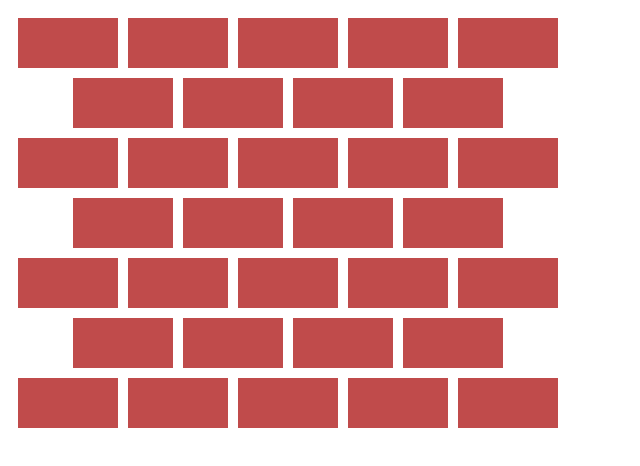
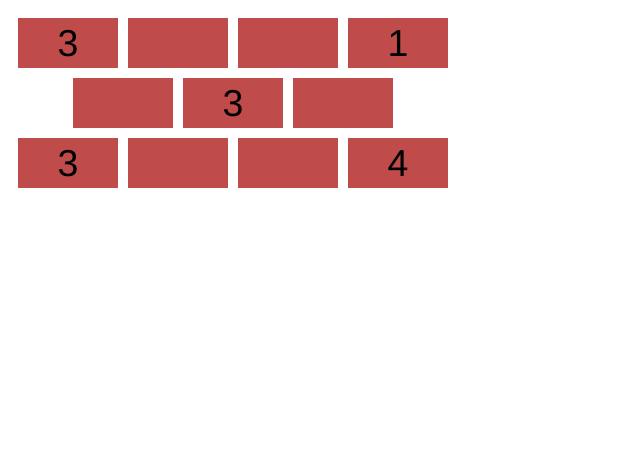
Before and after one commit to johnbcoughlin/cautious-memory, a plain HTML site: page bricks.html in a window 1280 px wide. Shown: the whole page, without its empty margins (0-640 px from the left). Drawn offline with Linux system fonts and the light colour scheme.

Commit message:
added function to draw numbers on bricks from JSON element containing puzzle data

```diff
--- a/bricks.css
+++ b/bricks.css
@@ -16,3 +16,6 @@
 .brick {
 	fill: rgb(192,75,75);
 }
+svg text {
+	pointer-events: none;
+}
--- a/bricks.js
+++ b/bricks.js
@@ -6,8 +6,8 @@ const unitheight = brickheight + mortar;
 const halfunit = unitlength / 2;
 const horizmortarlength = (brickwidth - mortar)/2;
 
-const nColumns = 5;
-const nRows = 7;
+const nColumns = 4;
+const nRows = 3;
 
 /* creating arrays of mortor ids located on the outside of each corner brick */
 const ULcorner = ['H1-1', 'H2-1', 'H1-2', 'V1-1'];
@@ -190,3 +190,22 @@ function drawpuzzle(nColumns, nRows) {
 }
 
 drawpuzzle(nColumns, nRows);
+
+const puzzle1 = {'B1-1': 3, 'B4-1': 1, 'B2-2': 3, 'B1-3': 3, 'B4-3': 4};
+
+function drawpuzzletext(puzzle) {
+	for (let key in puzzle) {
+		const xcoord = parseInt(document.getElementById(key).getAttributeNS(null, 'x')) + brickwidth / 2;
+		const ycoord = parseInt(document.getElementById(key).getAttributeNS(null, 'y')) + .75 * brickheight;
+		const clue = document.createElementNS(svgns, 'text');
+		clue.setAttributeNS(null, 'x', xcoord);
+		clue.setAttributeNS(null, 'y', ycoord);
+		clue.setAttributeNS(null, 'font-size', .75 * brickheight);
+		clue.setAttributeNS(null, 'text-anchor', 'middle');
+		clue.setAttributeNS(null, 'font-family', 'Helvetica');
+		clue.innerHTML = puzzle[key];
+		document.getElementById('canvas').appendChild(clue);
+	}
+}
+
+drawpuzzletext(puzzle1);
```
